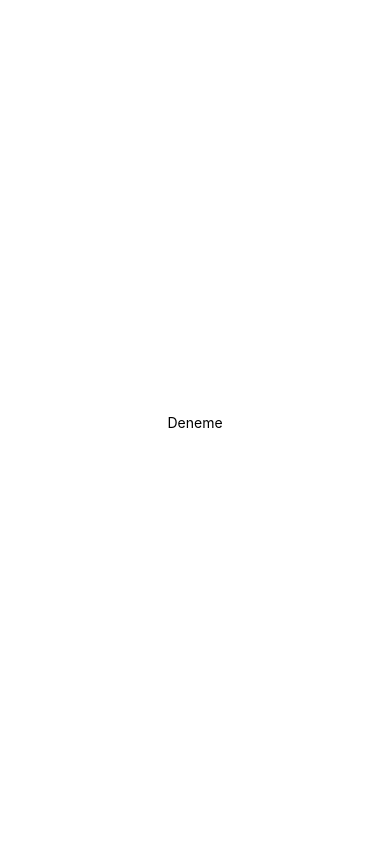
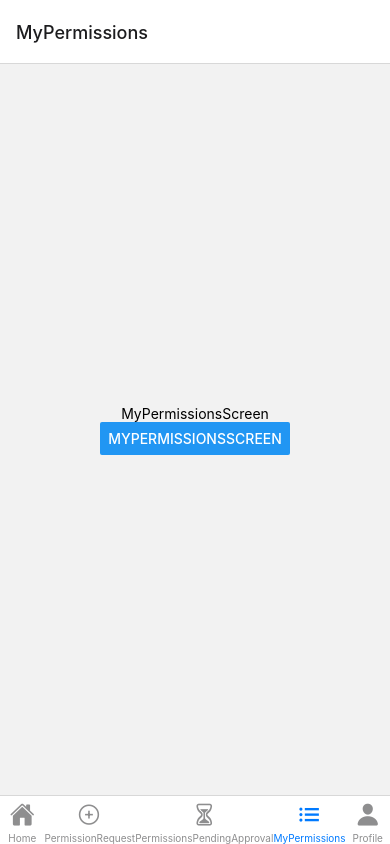
Before and after one commit to burakmetinn/PinsoftProject3, a React Native app: screen /MyPermissions in a window 390 px wide. Built offline with nearby package versions, Linux system fonts and the light colour scheme.

Commit message:
Tab navigator and screens added

```diff
--- a/App.js
+++ b/App.js
@@ -1,20 +1,15 @@
-import { StatusBar } from "expo-status-bar";
-import { StyleSheet, Text, View } from "react-native";
+import React from 'react'
+import { NavigationContainer } from '@react-navigation/native';
+import Tabs from './navigation/Tabs';
 
-export default function App() {
+const App = () => {
   return (
-    <View style={styles.container}>
-      <Text>Deneme</Text>
-      <StatusBar style="auto" />
-    </View>
-  );
+    <NavigationContainer>
+      <Tabs />
+    </NavigationContainer>
+  )
 }
 
-const styles = StyleSheet.create({
-  container: {
-    flex: 1,
-    backgroundColor: "#fff",
-    alignItems: "center",
-    justifyContent: "center",
-  },
-});
+
+
+export default App
--- /dev/null
+++ b/navigation/Tabs.js
@@ -0,0 +1,64 @@
+import { createBottomTabNavigator } from '@react-navigation/bottom-tabs';
+import HomeScreen from '../screens/HomeScreen';
+import MyPermissionsScreen from '../screens/MyPermissionsScreen';
+import ProfileScreen from "../screens/ProfileScreen";
+import PermissionRequestScreen from "../screens/PermissionRequestScreen";
+import PermissionsPendingApprovalScreen from "../screens/PermissionsPendingApprovalScreen";
+import { Ionicons } from '@expo/vector-icons';
+
+const Tabs = () => {
+
+    const Tab = createBottomTabNavigator();
+
+    return (
+        <Tab.Navigator>
+            <Tab.Screen
+                name="Home"
+                component={HomeScreen}
+                options={{
+                    tabBarIcon: ({ color, size }) => (
+                        <Ionicons name="home" color={color} size={size} />
+                    ),
+                }}
+            />
+            <Tab.Screen
+                name="PermissionRequest"
+                component={PermissionRequestScreen}
+                options={{
+                    tabBarIcon: ({ color, size }) => (
+                        <Ionicons name="md-add-circle-outline" color={color} size={size} />
+                    ),
+                }}
+            />
+            <Tab.Screen
+                name="PermissionsPendingApproval"
+                component={PermissionsPendingApprovalScreen}
+                options={{
+                    tabBarIcon: ({ color, size }) => (
+                        <Ionicons name="md-hourglass-outline" color={color} size={size} />
+                    ),
+                }}
+            />
+            <Tab.Screen
+                name="MyPermissions"
+                component={MyPermissionsScreen}
+                options={{
+                    tabBarIcon: ({ color, size }) => (
+                        <Ionicons name="md-list" color={color} size={size} />
+                    ),
+                }}
+            />
+            <Tab.Screen
+                name="Profile"
+                component={ProfileScreen}
+                options={{
+                    tabBarIcon: ({ color, size }) => (
+                        <Ionicons name="md-person" color={color} size={size} />
+                    ),
+                }}
+            />
+        </Tab.Navigator>
+    );
+}
+
+export default Tabs
--- /dev/null
+++ b/screens/HomeScreen.js
@@ -0,0 +1,23 @@
+import { View, Text, Button,  } from 'react-native'
+import React from 'react'
+import { StyleSheet } from 'react-native';
+
+const HomeScreen = () => {
+  return (
+    <View style={styles.view}>
+      <Text>HomeScreen</Text>
+      <Button style={styles.button} title="HomeScreen" />
+    </View>
+  )
+}
+
+const styles = StyleSheet.create({
+  view:{
+    flex:1,
+    alignItems:"center",
+    justifyContent:"center"
+  },
+})
+
+
+export default HomeScreen
--- /dev/null
+++ b/screens/MyPermissionsScreen.js
@@ -0,0 +1,22 @@
+import { View, Text, Button } from 'react-native'
+import React from 'react'
+import { StyleSheet } from 'react-native';
+
+const MyPermissionsScreen = () => {
+  return (
+    <View style={styles.view}>
+      <Text>MyPermissionsScreen</Text>
+      <Button title="MyPermissionsScreen" />
+    </View>
+  )
+}
+
+const styles = StyleSheet.create({
+  view:{
+    flex:1,
+    alignItems:"center",
+    justifyContent:"center"
+  }
+})
+
+export default MyPermissionsScreen
--- /dev/null
+++ b/screens/PermissionRequestScreen.js
@@ -0,0 +1,22 @@
+import { View, Text, Button } from 'react-native'
+import React from 'react'
+import { StyleSheet } from 'react-native';
+
+const PermissionRequestScreen = () => {
+  return (
+    <View style={styles.view}>
+      <Text>PermissionRequestScreen</Text>
+      <Button title="PermissionRequestScreen" />
+    </View>
+  )
+}
+
+const styles = StyleSheet.create({
+  view:{
+    flex:1,
+    alignItems:"center",
+    justifyContent:"center"
+  }
+})
+
+export default PermissionRequestScreen
--- /dev/null
+++ b/screens/PermissionsPendingApprovalScreen.js
@@ -0,0 +1,22 @@
+import { View, Text, Button } from 'react-native'
+import React from 'react'
+import { StyleSheet } from 'react-native';
+
+const PermissionsPendingApprovalScreen = () => {
+  return (
+    <View style={styles.view}>
+      <Text>PermissionsPendingAprovalScreen</Text>
+      <Button title="PermissionsPendingAprovalScreen" />
+    </View>
+  )
+}
+
+const styles = StyleSheet.create({
+  view:{
+    flex:1,
+    alignItems:"center",
+    justifyContent:"center"
+  }
+})
+
+export default PermissionsPendingApprovalScreen
--- /dev/null
+++ b/screens/ProfileScreen.js
@@ -0,0 +1,22 @@
+import { View, Text, Button } from 'react-native'
+import React from 'react'
+import { StyleSheet } from 'react-native';
+
+const ProfileScreen = () => {
+  return (
+    <View style={styles.view}>
+      <Text>ProfileScreen</Text>
+      <Button title='ProfileScreen' />
+    </View>
+  )
+}
+
+const styles = StyleSheet.create({
+  view:{
+    flex:1,
+    alignItems:"center",
+    justifyContent:"center"
+  }
+})
+
+export default ProfileScreen
```
